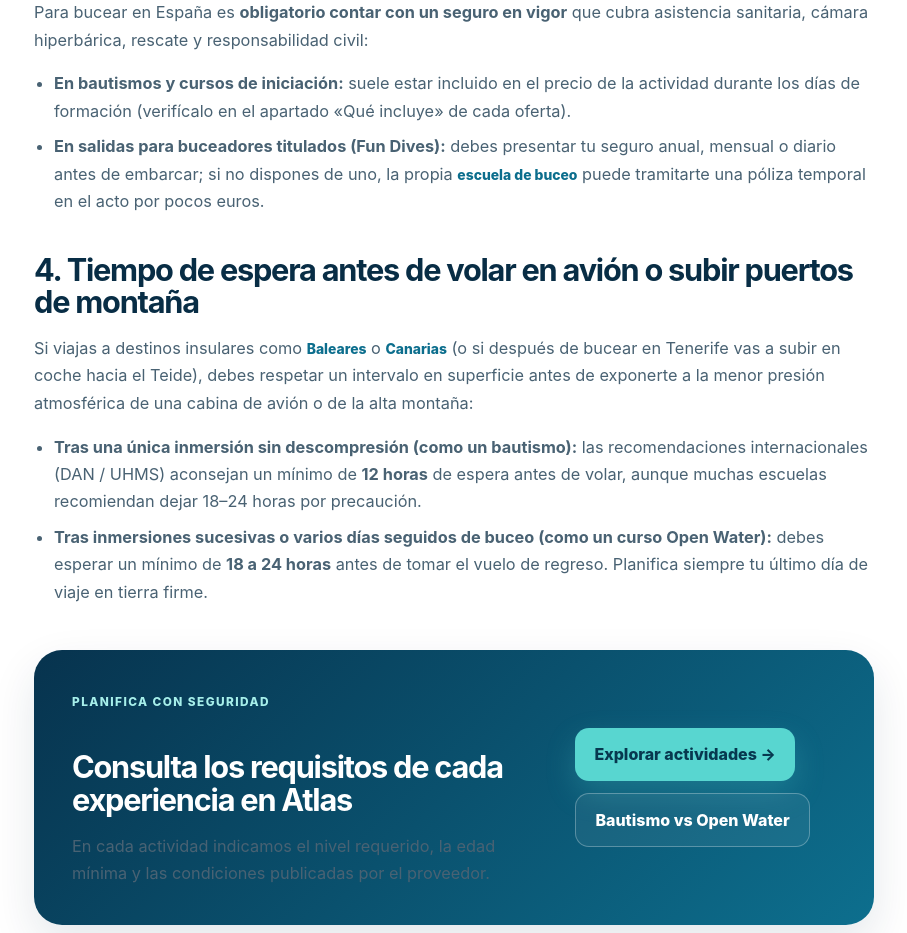
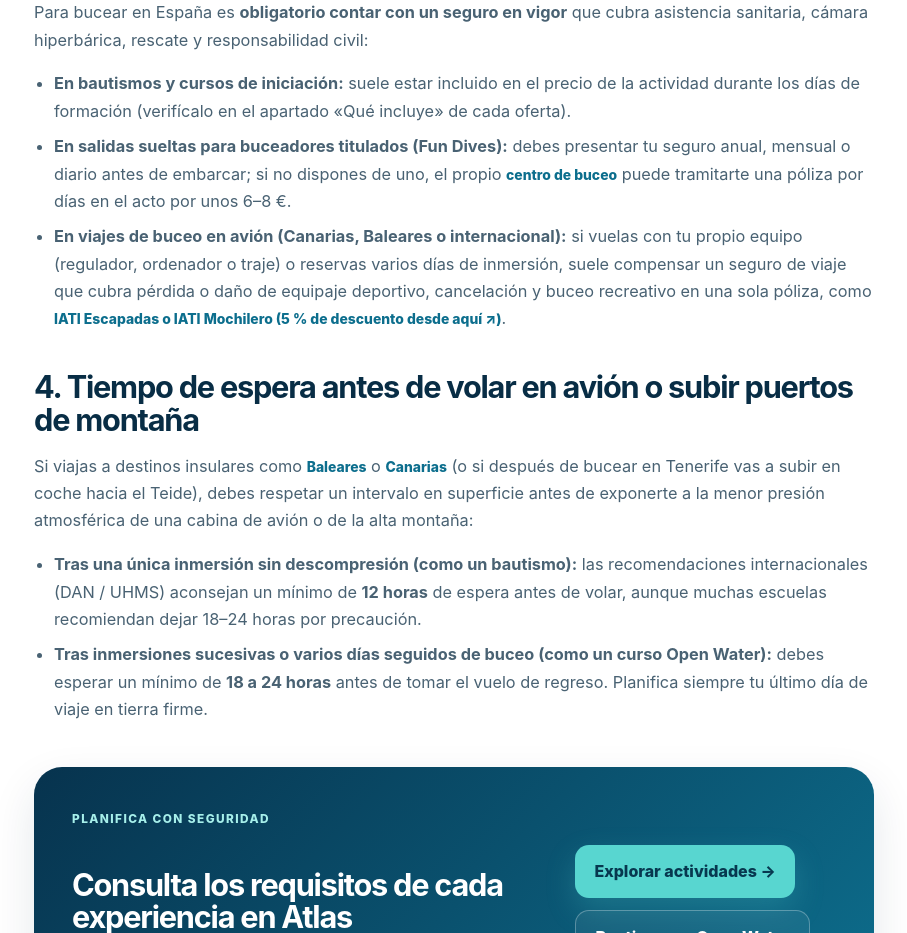
Before and after one commit to poldoria6-droi/buceo, a Next.js app: page /guias/requisitos-para-bucear-en-espana in a window 1280 px wide. Shown: the part 1320-2253 px from the top of the page, without its empty margins (26-933 px from the left). Built offline with nearby package versions, Linux system fonts and the light colour scheme; no server answers.

Commit message:
feat(affiliate): integrate IATI Seguros affiliate link on travel diving guides and island destinations

```diff
--- a/app/guias/requisitos-para-bucear-en-espana/page.tsx
+++ b/app/guias/requisitos-para-bucear-en-espana/page.tsx
@@ -1,6 +1,7 @@
 import Link from "next/link";
 import { Breadcrumbs } from "@/components/Breadcrumbs";
 import { buildArticleJsonLd } from "@/lib/seo";
+import { IATI_AFFILIATE_URL } from "@/lib/affiliate";
 
 export const metadata = {
   title: "Requisitos para Bucear en España: Edad, Seguro y Descanso antes de Volar",
@@ -83,7 +84,19 @@ export default function DivingRequirementsSpainPage() {
           </p>
           <ul>
             <li><strong>En bautismos y cursos de iniciación:</strong> suele estar incluido en el precio de la actividad durante los días de formación (verifícalo en el apartado «Qué incluye» de cada oferta).</li>
-            <li><strong>En salidas para buceadores titulados (Fun Dives):</strong> debes presentar tu seguro anual, mensual o diario antes de embarcar; si no dispones de uno, la propia <Link href="/centros" className="text-link">escuela de buceo</Link> puede tramitarte una póliza temporal en el acto por pocos euros.</li>
+            <li><strong>En salidas sueltas para buceadores titulados (Fun Dives):</strong> debes presentar tu seguro anual, mensual o diario antes de embarcar; si no dispones de uno, el propio <Link href="/centros" className="text-link">centro de buceo</Link> puede tramitarte una póliza por días en el acto por unos 6–8 €.</li>
+            <li>
+              <strong>En viajes de buceo en avión (Canarias, Baleares o internacional):</strong> si vuelas con tu propio equipo (regulador, ordenador o traje) o reservas varios días de inmersión, suele compensar un seguro de viaje que cubra pérdida o daño de equipaje deportivo, cancelación y buceo recreativo en una sola póliza, como{" "}
+              <a
+                href={IATI_AFFILIATE_URL}
+                target="_blank"
+                rel="sponsored noopener noreferrer"
+                className="text-link"
+              >
+                IATI Escapadas o IATI Mochilero (5 % de descuento desde aquí ↗)
+              </a>
+              .
+            </li>
           </ul>
 
           <h2>4. Tiempo de espera antes de volar en avión o subir puertos de montaña</h2>
--- a/lib/affiliate.ts
+++ b/lib/affiliate.ts
@@ -85,3 +85,6 @@ export function formatPriceCheckedAt(value?: string) {
     year: "numeric"
   }).format(parsed);
 }
+
+
+export const IATI_AFFILIATE_URL = "https://www.iatiseguros.com/?r=37531501737322";
```
Also changed, not shown: app/buceo/[slug]/page.tsx (+15 -0 lines).
